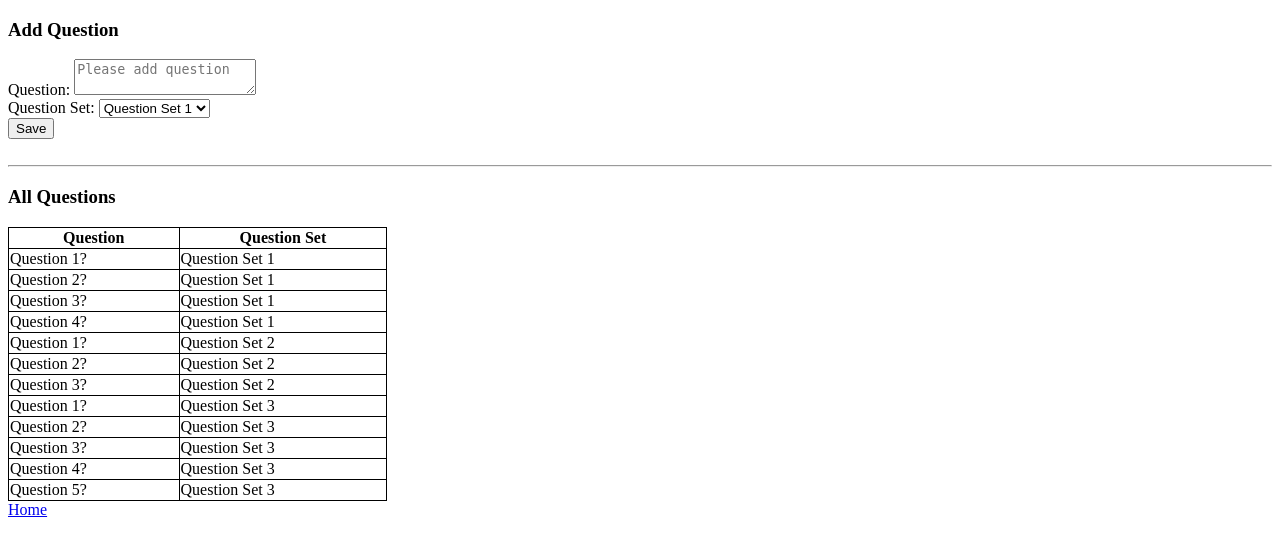
After one commit to kashifhussain000666/QSP, a PHP site: page /questions_crud.php in a window 1280 px wide. The commit adds this page. Shown: the top 556 px of the page. Run offline with PHP 8.4, Linux system fonts and the light colour scheme; data comes from the database, SQL or seed files in the repository; a stand-in replaces the project's code that opens the database connection.

Commit message:
[Final commit]

```diff
--- a/DB_Connect.php
+++ b/DB_Connect.php
@@ -5,7 +5,12 @@ if ($mysqli -> connect_errno) {
   echo "Failed to connect to MySQL: " . $mysqli -> connect_error;
   exit();
 }
-// require_once('queries.php');
+// require_once('php_script.php');
+
+// All quries used in the app
+// ==========================
+
+
 $query_for_question_set_questions =  "select
 								*
 							from
@@ -49,9 +54,31 @@ $query_for_count_question_set_questions =  "select
 											and qr.user_id = ?
 											and question_answer_is_deleted = 0
 									) = 1";
-$query_for_question_set =  "select *
-							from questions_set qs
-							order by id asc";
+$query_for_question_set =  "select
+								 *
+							from
+								questions_set qs
+							where
+								(
+								select
+									count(*)
+								from
+									question_results qr
+								where
+									qr.user_id = ?
+									and qr.question_set_id  = qs.id
+									and qr.question_answer_is_deleted  = 0
+								) != (
+										select
+									       count(*)
+										from
+											questions q
+										where
+										    q.question_set_id  = qs.id
+										    and question_is_deleted = 0
+									 )
+							order by id asc
+							limit 1";
 $query_for_results =   "select
 							*
 						from
@@ -71,6 +98,50 @@ $query_for_questions_for_question_set = "select
 										 	questions
 										 where
 										 	question_set_id = ?";
+$query_for_retake = "update
+						question_results
+					 set
+						question_answer_is_deleted = 1
+					 where
+						question_set_id = ?
+						and user_id = ?	";
+$query_for_all_question_set = "select
+								    *
+							   from
+							   	   questions_set
+							   order by id asc	";
+$query_for_question_set_check_results =  "select
+											  qs.id,
+											  qs.question_set_name,
+											  case
+												  when (
+														select
+															count(*)
+														from
+															question_results qr
+														where
+															qr.user_id = ?
+															and qr.question_set_id  = qs.id
+															and qr.question_answer_is_deleted  = 0
+													   ) != (
+															select
+														       count(*)
+															from
+																questions q
+															where
+															    q.question_set_id  = qs.id
+															    and question_is_deleted = 0
+														 )
+												then false
+												else true
+											end as attempted
+									     from
+										 questions_set qs";
+$query_for_question_set_add_page = 'select
+								*
+						   from
+							    questions_set qs
+						   order by id asc';
 function executeQueryWithParams($mysqli, $query, $parameters)
 {
     $stmt = $mysqli->stmt_init();
@@ -95,11 +166,5 @@ function executeQueryWithoutParams($mysqli, $query)
     }
     return ['error' => $stmt->error];
 }
-// $r = executeQueryWithParams($mysqli, "select * from questions where id = ?", [9]);
-// print_r($r);
-// if($r){
-// 	while ($row = $r->fetch_assoc()) {
-// 	   echo $row['id'];
-// 	}
-// }
+
  ?>
--- /dev/null
+++ b/questions_crud.php
@@ -0,0 +1,69 @@
+<?php
+ 	require_once('DB_Connect.php');
+ 	$user_id = 1; // session['user_id']
+ 	$query =   'select
+					*
+				from
+					questions q
+				inner join questions_set qs on
+				 qs.id = q.question_set_id
+				order by q.question_set_id';
+	$questions = executeQueryWithoutParams($mysqli, $query);
+	$questions_set = executeQueryWithoutParams($mysqli, $query_for_all_question_set);
+	$message = isset($_GET['message']) ? $_GET['message'] : '';
+?>
+
+<!DOCTYPE html>
+<html>
+<head>
+	<link rel="stylesheet" type="text/css" href="quiz.css">
+	<title></title>
+</head>
+<body>
+	<div id="main">
+		<div id="message"><?= $message ?></div>
+		<div class="add">
+			<h3>Add Question</h3>
+			<form action="php_script.php" method="post">
+				<label>Question: </label>
+				<textarea name="add_question" id="question" placeholder="Please add question"></textarea>
+				<br>
+				<div id="validation"></div>
+				<label>Question Set:</label>
+				<select name="question_set">
+					<?php while ($record = $questions_set->fetch_assoc()) {?>
+						<option value="<?= $record['id'];?>"><?= $record['question_set_name'];?></option>
+					<?php } ?>
+				</select>
+				<br>
+				<input type="submit" name="add_question_submit" id="add_question_submit" value="Save">
+			</form>
+		</div>
+		<br>
+		<hr>
+		<h3>All Questions</h3>
+		<table>
+			<thead>
+				<tr>
+					<th>Question </th>
+					<th>Question Set</th>
+				</tr>
+			</thead>
+			<tbody>
+				<?php while ($row = $questions->fetch_assoc()) {
+
+				?>
+				<tr>
+					<td><?= $row['question_text']; ?></td>
+					<td><?= $row['question_set_name'];  ?></td>
+				</tr>
+				<?php } ?>
+			</tbody>
+		</table>
+	</div>
+
+
+	<?php require_once('footer.php') ?>
+	<script type="text/javascript" src="script.js"></script>
+</body>
+</html>
--- a/quiz.css
+++ b/quiz.css
@@ -7,3 +7,13 @@ div#main{
 .success, div#message{
 	color:green;
 }
+table, td, th {
+  border: 1px solid;
+}
+th{
+	font-weight: bold;
+}
+table {
+	width: 30%;
+  border-collapse: collapse;
+}
--- a/quiz.php
+++ b/quiz.php
@@ -1,7 +1,8 @@
 <?php
  	require_once('DB_Connect.php');
- 	$question_set_id = $_GET['question_set'];
+ 	// $question_set_id = $_GET['question_set'];
  	$user_id = 1; // session['user_id']
+ 	$question_set_id = !isset($_GET['question_set']) ? executeQueryWithParams($mysqli, $query_for_question_set, [$user_id])->fetch_assoc()['id'] : $_GET['question_set'];
 	$question_set = executeQueryWithParams($mysqli, $query_for_question_set_questions, [$question_set_id, $user_id]);
  	if($question_set->num_rows == 0){
  		header("location: index.php?message=No questions available in this question set");
@@ -25,7 +26,7 @@
 			<!-- <input type="text" name="question" class="questions"> -->
 			<textarea type="text" name="question" class="questions" placeholder="Answer this question" id="question"></textarea>
 			<input type="hidden" name="id" value="<?= $row['id'];?>" id="id">
-
+			<input type="hidden" name="question_set_id" id="question_set_id" value="<?= $question_set_id;?>">
 			<?php } ?>
 			<button type="button" name="quiz_submit" id="submit">Save</button><br>
 			<div id="question_count"><?= $check_question_set_count->num_rows ?>/<?= $check_question_set_questions_count->num_rows ?> </div><br>
--- a/script.js
+++ b/script.js
@@ -2,14 +2,14 @@ $('#submit').click(function(e){
   e.preventDefault()
   var question = $('#question').val();
   var id = $('#id').val();
-  var question_set = eval(window.location.search.substr(1))
+  var question_set = $('#question_set_id').val() //eval(window.location.search.substr(1))
   if(question == ''){
     $('#validation').html('Please attempt the question');
     $('#validation').addClass('error');
   }else{
     $('#submit').prop('disabled',true);
     $.ajax({
-            url: "queries.php",
+            url: "php_script.php",
             type: "post",
             data: {
                     question:question,
@@ -30,7 +30,7 @@ $('#submit').click(function(e){
                 $('#validation').addClass('success')
                 $('#validation').html('Question Saved Successfully')
               }else{
-                window.open('result.php?message=Question set attempted&question_set='+question_set+'','_self')
+                window.open('retake.php?message=Question set attempted&question_set='+question_set+'','_self')
               }
             },
             complete: function(){
@@ -43,3 +43,26 @@ $('#submit').click(function(e){
         });
   }
 });
+
+$('#add_question_submit').click(function(e){
+  e.preventDefault();
+  var question = $('#question').val();
+  var question_set = $('#add_question_set').val();
+
+  if(question != ''){
+    $('form').submit();
+  }else{
+    $('#validation').html('Please fill the required fields')
+  }
+});
+
+$('#add_question_set_submit').click(function(e){
+  e.preventDefault();
+  var question_set = $('#add_question_set').val();
+
+  if(question_set != ''){
+    $('form').submit();
+  }else{
+    $('#validation').html('Please fill the required fields')
+  }
+});
```
Also changed, not shown: dump-quiz-202209060157.sql (renamed from dump-quiz-202209041651.sql, +7 -7 lines), index.php (+16 -16 lines), php_script.php (renamed from queries.php, +40 -1 lines), question_set_crud.php (added, +62 -0 lines), result.php (+3 -4 lines), retake.php (+14 -9 lines).
